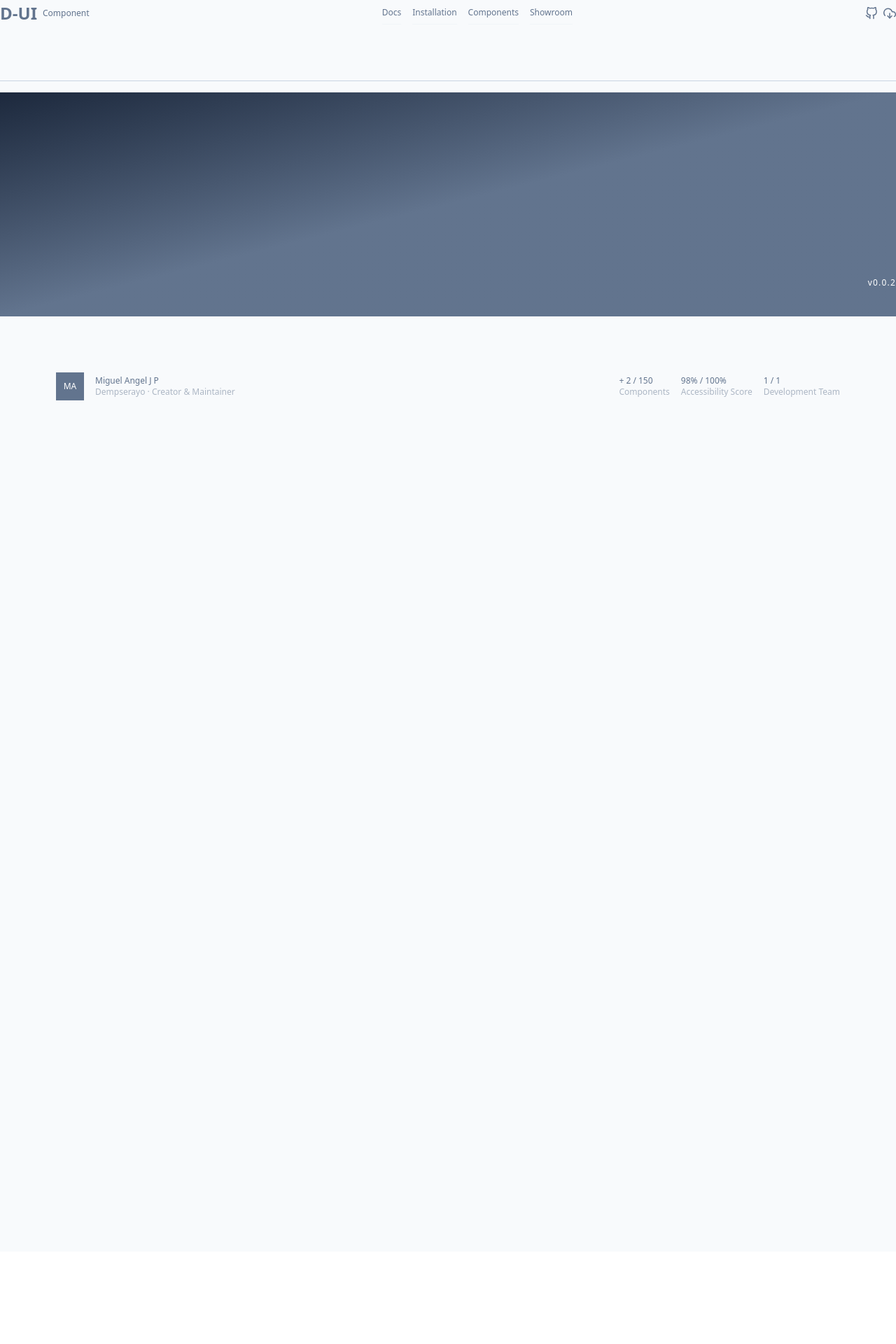
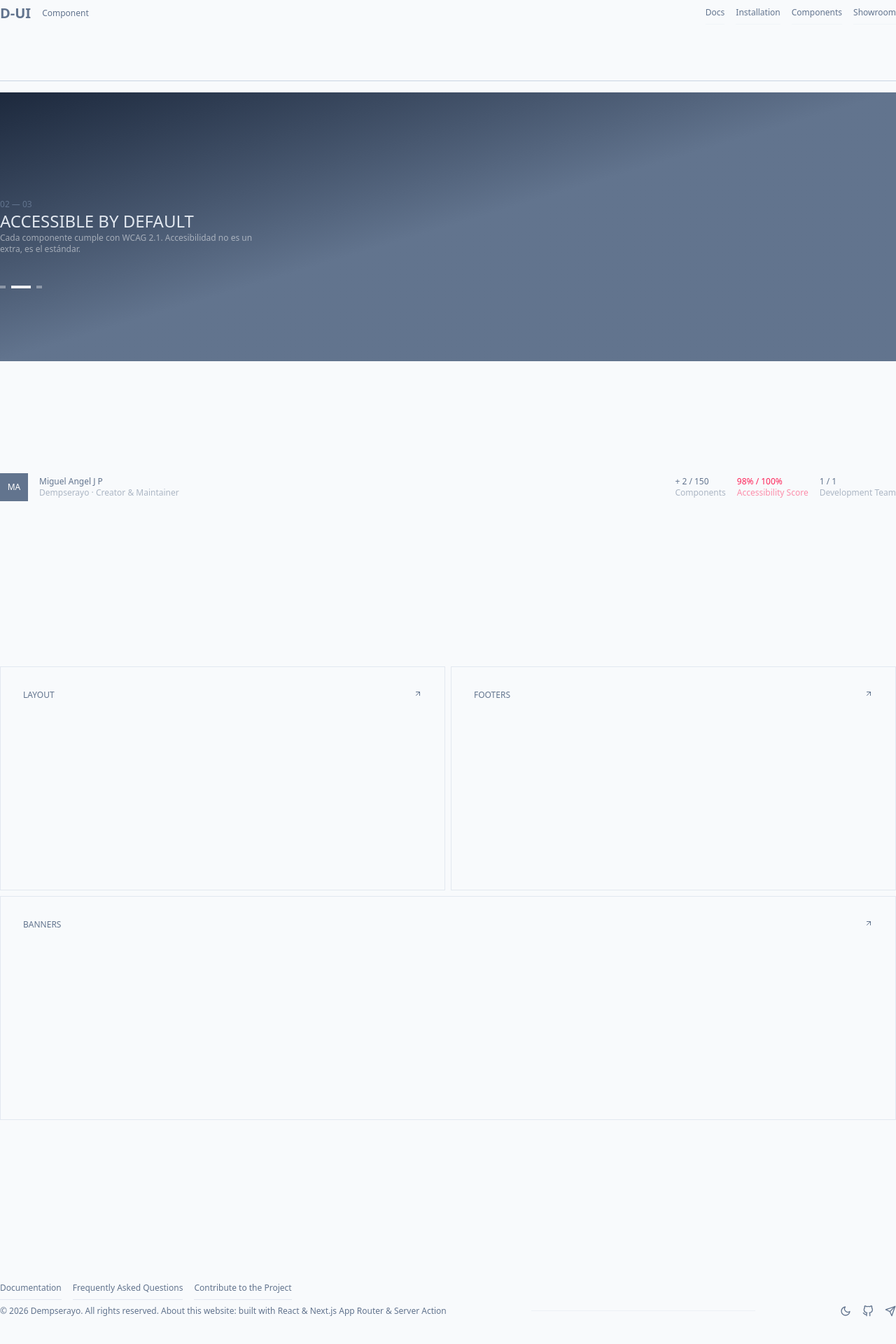
Before and after one commit to Dempserayo/DempserayoWEB, a Next.js app in the folder mi-proyecto/: page / in a window 1280 px wide. Shown: the part 78-1998 px from the top of the page at 70% size. Before the commit the page ends 1866 px from the top, so only its background shows below. Built offline with nearby package versions, Linux system fonts and the light colour scheme.

Commit message:
Integrate ViewComponents and Footer into Home layout; enhance Banner with slide functionality and statistics display

```diff
--- a/mi-proyecto/app/components/common/banner/index.tsx
+++ b/mi-proyecto/app/components/common/banner/index.tsx
@@ -1,57 +1,140 @@
+"use client";
+
 import Link from "next/link";
+import { useState, useEffect } from "react";
 
+// ── Data ──────────────────────────────────────────────
+const slides = [
+  {
+    title: "Clean & Minimal",
+    description: "DUI Component está diseñado para mantenerse fuera de tu camino. Estética sin fricción.",
+  },
+  {
+    title: "Accessible by default",
+    description: "Cada componente cumple con WCAG 2.1. Accesibilidad no es un extra, es el estándar.",
+  },
+  {
+    title: "Ready to ship",
+    description: "Copia, pega y despliega. Componentes listos para producción desde el primer día.",
+  },
+];
+
+const stats = [
+  { value: "+ 2 / 150",  label: "Components",        color: "slate" },
+  { value: "98% / 100%", label: "Accessibility Score", color: "rose"  },
+  { value: "1 / 1",      label: "Development Team",   color: "slate" },
+];
+
+// ── Sub-components ────────────────────────────────────
+function Slide({ slide, index, isActive }) {
+  return (
+    <div
+      className="absolute transition-all duration-700 ease-in-out"
+      style={{
+        opacity: isActive ? 1 : 0,
+        transform: isActive ? "translateY(0)" : "translateY(12px)",
+        pointerEvents: isActive ? "auto" : "none",
+      }}
+    >
+      <p className="text-slate-500 text-xs font-thin">
+        0{index + 1} — 0{slides.length}
+      </p>
+      <h2 className="text-slate-200 text-2xl uppercase font-thin">
+        {slide.title}
+      </h2>
+      <p className="text-white/50 text-xs font-thin max-w-sm">
+        {slide.description}
+      </p>
+    </div>
+  );
+}
+
+function SlideIndicator({ index, isActive, onClick }) {
+  return (
+    <button
+      onClick={onClick}
+      aria-label={`Slide ${index + 1}`}
+      className="transition-all duration-500"
+      style={{
+        width: isActive ? "28px" : "8px",
+        height: "4px",
+        borderRadius: "0px",
+        background: isActive ? "rgba(255,255,255,0.9)" : "rgba(255,255,255,0.35)",
+      }}
+    />
+  );
+}
+
+function StatItem({ value, label, color }) {
+  return (
+    <div>
+      <p className={`text-xs font-thin ${color === "rose" ? "text-rose-500" : ""}`}>
+        {value}
+      </p>
+      <p className={`text-xs font-thin ${color === "rose" ? "text-rose-500/50" : "text-slate-500/50"}`}>
+        {label}
+      </p>
+    </div>
+  );
+}
+
+// ── Main Component ────────────────────────────────────
 export default function Banner() {
+  const [current, setCurrent] = useState(0);
+
+  useEffect(() => {
+    const timer = setInterval(() => {
+      setCurrent((prev) => (prev + 1) % slides.length);
+    }, 4000);
+    return () => clearInterval(timer);
+  }, []);
+
   return (
-      <div className="w-full font-thin">
-        <section className="w-full h-80 bg-linear-to-br from-slate-800 via-slate-500 to-slate-500 flex justify-center items-center py-10">
-          <div className="w-full max-w-7xl h-full flex justify-end items-end">
-            <span className="text-white text-xs tracking-widest font-thin">v0.0.2</span>
+    <section className="w-full font-thin">
+
+      <section className="relative w-full h-96 bg-linear-to-br from-slate-800 via-slate-500 to-slate-500 flex flex-col justify-center items-center overflow-hidden">
+
+        <div className="w-full max-w-7xl flex flex-col justify-center">
+          {slides.map((slide, i) => (
+            <Slide key={i} slide={slide} index={i} isActive={i === current} />
+          ))}
         </div>
+
+        <div className="w-full max-w-7xl absolute bottom-6 flex flex-row items-center gap-2 py-20">
+          {slides.map((_, i) => (
+            <SlideIndicator key={i} index={i} isActive={i === current} onClick={() => setCurrent(i)} />
+          ))}
+        </div>
+
       </section>
 
-        <section className="w-full flex justify-center items-center p-20 text-slate-500 font-thin text-xs">
-            <section className="w-full max-w-7xl flex flex-row gap-4">
+      <section className="w-full flex justify-center items-center py-40 text-slate-500 font-thin text-xs">
+        <div className="w-full max-w-7xl flex items-center justify-between">
 
-                <section className="w-full flex items-center justify-between">
-                    {/* Perfil  */}
-                    <div className="w-auto flex justify-center items-center gap-4">
-                      <Link href='https://github.com/Dempserayo' className="w-10 h-10 bg-slate-500 hover:bg-slate-400 transition-all duration-500 text-white flex items-center justify-center">
+          {/* Profile */}
+          <div className="flex items-center gap-4">
+            <Link
+              href="https://github.com/Dempserayo"
+              className="w-10 h-10 bg-slate-500 border border-slate-500 hover:bg-rose-200/50 hover:text-rose-500 hover:border-rose-500 transition-all duration-500 text-white flex items-center justify-center"
+            >
               <span className="uppercase">ma</span>
             </Link>
-
             <div>
               <p className="text-xs font-thin">Miguel Angel J P</p>
               <p className="text-slate-500/50 text-xs font-thin">Dempserayo · Creator & Maintainer</p>
             </div>
           </div>
 
-
-                    {/* Info  */}
-                    <div className="w-auto flex justify-center items-center gap-4">
-                      <>
-                        <div>
-                          <p className="text-xs font-thin">+ 2 / 150 </p>
-                          <p className="text-slate-500/50 text-xs font-thin">Components</p>
+          {/* Stats */}
+          <div className="flex items-center gap-4">
+            {stats.map((stat) => (
+              <StatItem key={stat.label} {...stat} />
+            ))}
           </div>
-                      </>
-                      <>
-                        <div>
-                          <p className="text-xs font-thin">98% / 100%</p>
-                          <p className="text-slate-500/50 text-xs font-thin">Accessibility Score</p>
-                        </div>
-                      </>
-                      <>
-                        <div>
-                          <p className="text-xs font-thin"> 1 / 1</p>
-                          <p className="text-slate-500/50 text-xs font-thin">Development Team</p>
-                        </div>
-                      </>
 
         </div>
       </section>
 
     </section>
-        </section>
-      </div>
   );
 }
--- /dev/null
+++ b/mi-proyecto/app/components/common/viewComponents/index.tsx
@@ -0,0 +1,43 @@
+import { FiArrowUpRight } from "react-icons/fi";
+
+export default function ViewComponents() {
+    return(
+      <>
+      <section className="w-full h-screen flex flex-col justify-center items-center gap-2">
+            {/* Basico 1 */}
+            <section className="w-full max-w-7xl h-auto font-thin text-xs text-slate-500  flex flex-row gap-2">
+                <>
+                    <section className="w-full h-auto flex flex-row gap-2">
+                        <div className="w-full h-80 flex flex-row justify-between bg-transparent border border-slate-200 p-8 cursor-none hover:bg-rose-200/50 hover:border-rose-500 hover:text-rose-500 transition-all duration-500">
+                            <p className="uppercase">Layout</p>
+                            <FiArrowUpRight />
+                        </div>
+                    </section>
+                </>
+                <>
+                    <section className="w-full h-auto flex flex-row gap-2">
+                        <div className="w-full h-80 flex flex-row justify-between bg-transparent border border-slate-200 p-8 cursor-none hover:bg-rose-200/50 hover:border-rose-500 hover:text-rose-500 transition-all duration-500">
+                            <p className="uppercase">Footers</p>
+                            <FiArrowUpRight />
+                        </div>
+                    </section>
+                </>
+            </section>
+
+            {/* Bascio 2  */}
+            <section className="w-full max-w-7xl h-auto font-thin text-xs text-slate-500  flex flex-row gap-2">
+                <>
+                    <section className="w-full h-auto flex flex-row gap-2">
+                        <div className="w-full h-80 flex flex-row justify-between bg-transparent border border-slate-200 p-8 cursor-none hover:bg-rose-200/50 hover:border-rose-500 hover:text-rose-500 transition-all duration-500">
+                            <p className="uppercase">Banners</p>
+                            <FiArrowUpRight />
+                        </div>
+                    </section>
+                </>
+            </section>
+
+
+      </section>
+      </>
+    )
+}
--- /dev/null
+++ b/mi-proyecto/app/components/constants/footer/index.tsx
@@ -0,0 +1,41 @@
+import Link from "next/link";
+import { FiGithub, FiMoon, FiSend } from "react-icons/fi";
+
+export default function Footer(){
+    return(
+        <section className="w-full max-w-7xl h-80 flex items-center text-xs font-thin text-slate-500">
+            <section className="w-full flex flex-col gap-2">
+
+                <div className="flex flex-row gap-4">
+                    <Link href='/' className="border-b border-slate-200 hover:border-rose-500 py-2  hover:text-rose-500  transition-all duration-500">Documentation</Link>
+                    <Link href='/' className="border-b border-slate-200 hover:border-rose-500 py-2  hover:text-rose-500  transition-all duration-500">Frequently Asked Questions</Link>
+                    <Link href='/' className="border-b border-slate-200 hover:border-rose-500 py-2  hover:text-rose-500  transition-all duration-500">Contribute to the Project</Link>
+                </div>
+
+
+
+                <div className="w-full flex flex-row justify-between items-center">
+
+                    <p>
+                        © 2026 Dempserayo. All rights reserved. About this website: built with React & Next.js App Router & Server Action
+                    </p>
+
+                    <div className="w-80 h-px bg-slate-200/50"></div>
+
+                    <span className="flex flex-row gap-4">
+                        <button className="transiton-all duration-500 hover:text-rose-500 cursor-pointer">
+                            <FiMoon className="w-4 h-4" />
+                        </button>
+                        <button className="transiton-all duration-500 hover:text-rose-500 cursor-pointer">
+                            <FiGithub className="w-4 h-4" />
+                        </button>
+                        <button className="transiton-all duration-500 hover:text-rose-500 cursor-pointer">
+                            <FiSend className="w-4 h-4" />
+                        </button>
+                    </span>
+                </div>
+
+            </section>
+        </section>
+    )
+}
--- a/mi-proyecto/app/components/constants/navbar/index.tsx
+++ b/mi-proyecto/app/components/constants/navbar/index.tsx
@@ -1,10 +1,9 @@
-import { FiDownloadCloud, FiGithub } from "react-icons/fi";
 
 export default function Navbar() {
     return(
         <nav className="w-full max-w-7xl h-auto py-20  flex flex-row justify-between items-center text-xs text-slate-500 font-thin  border-b border-slate-300">
-          <section className="flex flex-row  items-center gap-2">
-            <p className="font-black text-2xl">D-UI</p>
+          <section className="flex flex-row  items-center gap-4">
+            <p className="font-black text-xl">D-UI</p>
             <p className="text-xs">Component</p>
           </section>
 
@@ -15,10 +14,10 @@ export default function Navbar() {
             <p className="cursor-pointer hover:text-rose-500 border-b border-slate-100 hover:border-rose-500 py-2 transition-all duration-500">Showroom</p>
           </section>
 
-          <section className="flex flex-row gap-2">
+          {/* <section className="flex flex-row gap-4">
             <p className="w-auto h-auto flex justify-center items-center text-lg cursor-pointer hover:text-rose-500"><FiGithub /></p>
             <p className="w-auto h-auto flex justify-center items-center text-lg cursor-pointer hover:text-rose-500"><FiDownloadCloud /></p>
-          </section>
+          </section> */}
         </nav>
     )
 }
--- a/mi-proyecto/app/page.tsx
+++ b/mi-proyecto/app/page.tsx
@@ -1,4 +1,6 @@
 import Banner from "./components/common/banner";
+import ViewComponents from "./components/common/viewComponents";
+import Footer from "./components/constants/footer";
 import Navbar from "./components/constants/navbar";
 
 export default function Home() {
@@ -8,10 +10,11 @@ export default function Home() {
 
     <section className="w-full h-auto flex flex-col  justify-center items-center">
       <Banner/>
-      <div className="w-full h-screen "></div>
+      <ViewComponents/>
     </section>
 
-    <div className="w-full h-80 "></div>
+    <Footer/>
+
   </div>
   );
 }
```
Lines whose indentation alone changed are shown as unchanged.
